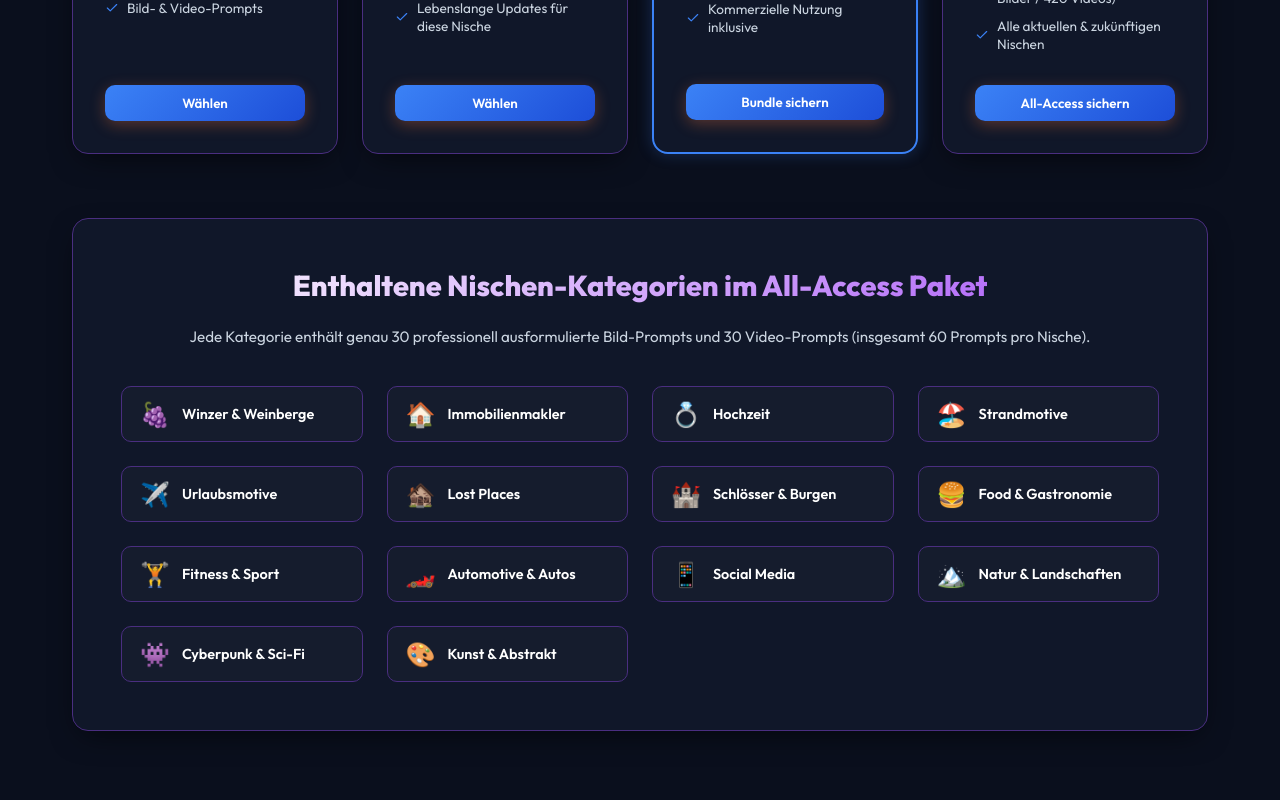
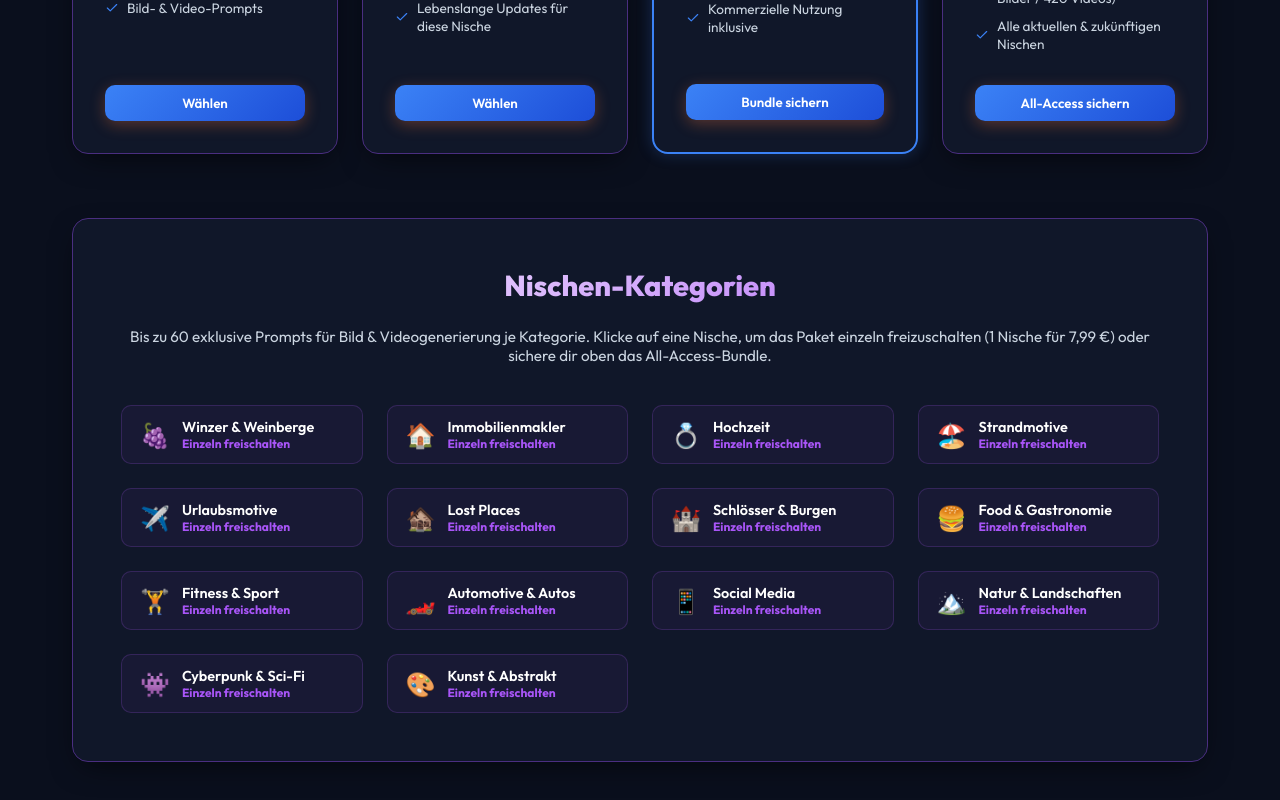
Before and after one commit to ruebecke-sudo/ai-bild-video-generator, a Next.js app: page /pricing in a window 1280 px wide. Shown: the part 1488-2288 px from the top of the page. Built offline with nearby package versions, Linux system fonts and the light colour scheme; no server answers.

Commit message:
Add files via upload

```diff
--- a/src/pages/pricing.js
+++ b/src/pages/pricing.js
@@ -386,42 +386,50 @@ export default function Pricing() {
           {/* NEU: Übersicht aller 14 Prompt-Kategorien */}
           <div className="glass-panel" style={{ marginTop: '4rem', padding: '3rem', border: '1px solid var(--border-color)', boxShadow: 'var(--shadow-premium)' }}>
             <h3 style={{ fontSize: '1.8rem', fontWeight: 800, marginBottom: '1.5rem', textAlign: 'center', background: 'linear-gradient(135deg, #fff 0%, var(--primary) 100%)', WebkitBackgroundClip: 'text', WebkitTextFillColor: 'transparent' }}>
-              Enthaltene Nischen-Kategorien im All-Access Paket
+              Nischen-Kategorien
             </h3>
             <p style={{ color: 'var(--text-muted)', textAlign: 'center', marginBottom: '2.5rem', fontSize: '0.95rem' }}>
-              Jede Kategorie enthält genau 30 professionell ausformulierte Bild-Prompts und 30 Video-Prompts (insgesamt 60 Prompts pro Nische).
+              Bis zu 60 exklusive Prompts für Bild & Videogenerierung je Kategorie. Klicke auf eine Nische, um das Paket einzeln freizuschalten (1 Nische für 7,99 €) oder sichere dir oben das All-Access-Bundle.
             </p>
             <div style={{ display: 'grid', gridTemplateColumns: 'repeat(auto-fit, minmax(220px, 1fr))', gap: '1.5rem' }}>
               {[
-                { name: 'Winzer & Weinberge', icon: '🍇' },
-                { name: 'Immobilienmakler', icon: '🏠' },
-                { name: 'Hochzeit', icon: '💍' },
-                { name: 'Strandmotive', icon: '🏖️' },
-                { name: 'Urlaubsmotive', icon: '✈️' },
-                { name: 'Lost Places', icon: '🏚️' },
-                { name: 'Schlösser & Burgen', icon: '🏰' },
-                { name: 'Food & Gastronomie', icon: '🍔' },
-                { name: 'Fitness & Sport', icon: '🏋️' },
-                { name: 'Automotive & Autos', icon: '🏎️' },
-                { name: 'Social Media', icon: '📱' },
-                { name: 'Natur & Landschaften', icon: '🏔️' },
-                { name: 'Cyberpunk & Sci-Fi', icon: '👾' },
-                { name: 'Kunst & Abstrakt', icon: '🎨' }
+                { id: 'winzer', name: 'Winzer & Weinberge', icon: '🍇' },
+                { id: 'immo', name: 'Immobilienmakler', icon: '🏠' },
+                { id: 'hochzeit', name: 'Hochzeit', icon: '💍' },
+                { id: 'strand', name: 'Strandmotive', icon: '🏖️' },
+                { id: 'urlaub', name: 'Urlaubsmotive', icon: '✈️' },
+                { id: 'lostplaces', name: 'Lost Places', icon: '🏚️' },
+                { id: 'schloesser', name: 'Schlösser & Burgen', icon: '🏰' },
+                { id: 'food', name: 'Food & Gastronomie', icon: '🍔' },
+                { id: 'fitness', name: 'Fitness & Sport', icon: '🏋️' },
+                { id: 'auto', name: 'Automotive & Autos', icon: '🏎️' },
+                { id: 'socialmedia', name: 'Social Media', icon: '📱' },
+                { id: 'nature', name: 'Natur & Landschaften', icon: '🏔️' },
+                { id: 'cyberpunk', name: 'Cyberpunk & Sci-Fi', icon: '👾' },
+                { id: 'artistic', name: 'Kunst & Abstrakt', icon: '🎨' }
               ].map((item, index) => (
                 <div
                   key={index}
+                  onClick={() => handleCheckout({ name: `Nische - ${item.name}`, priceId: 'prod_UihEMBqexHpgIQ', credits: 200, categoryId: item.id })}
+                  className="hover-scale"
                   style={{
                     display: 'flex',
                     alignItems: 'center',
                     gap: '12px',
-                    background: 'rgba(255, 255, 255, 0.02)',
+                    background: 'rgba(168, 85, 247, 0.05)',
                     padding: '12px 18px',
                     borderRadius: '10px',
-                    border: '1px solid var(--border-color)'
+                    border: '1px solid rgba(168, 85, 247, 0.2)',
+                    cursor: 'pointer',
+                    transition: 'all 0.2s'
                   }}
+                  title={`Nischenpaket "${item.name}" jetzt freischalten`}
                 >
                   <span style={{ fontSize: '1.5rem' }}>{item.icon}</span>
-                  <span style={{ color: '#fff', fontWeight: 600, fontSize: '0.9rem' }}>{item.name}</span>
+                  <div style={{ display: 'flex', flexDirection: 'column' }}>
+                    <span style={{ color: '#fff', fontWeight: 600, fontSize: '0.9rem' }}>{item.name}</span>
+                    <span style={{ color: 'var(--primary)', fontSize: '0.75rem', fontWeight: 700 }}>Einzeln freischalten</span>
+                  </div>
                 </div>
               ))}
             </div>
```
